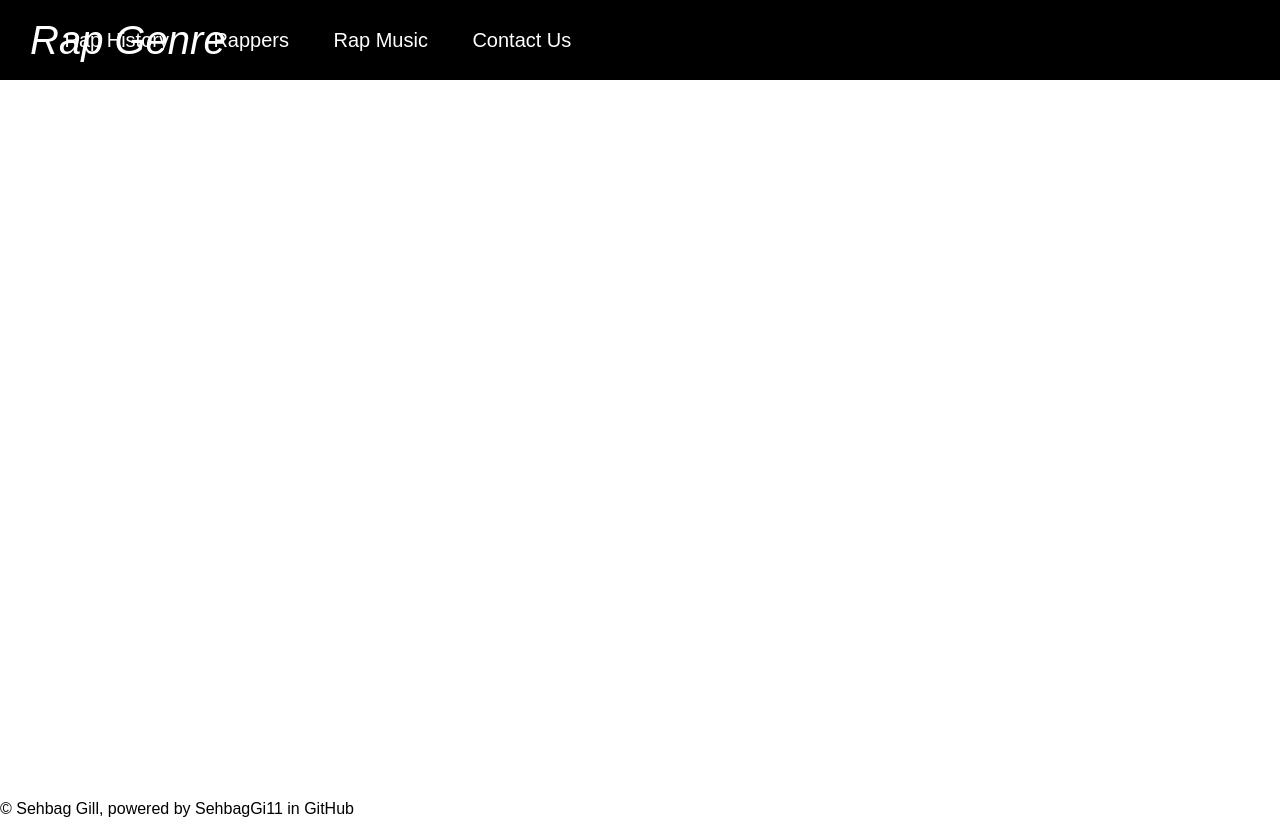
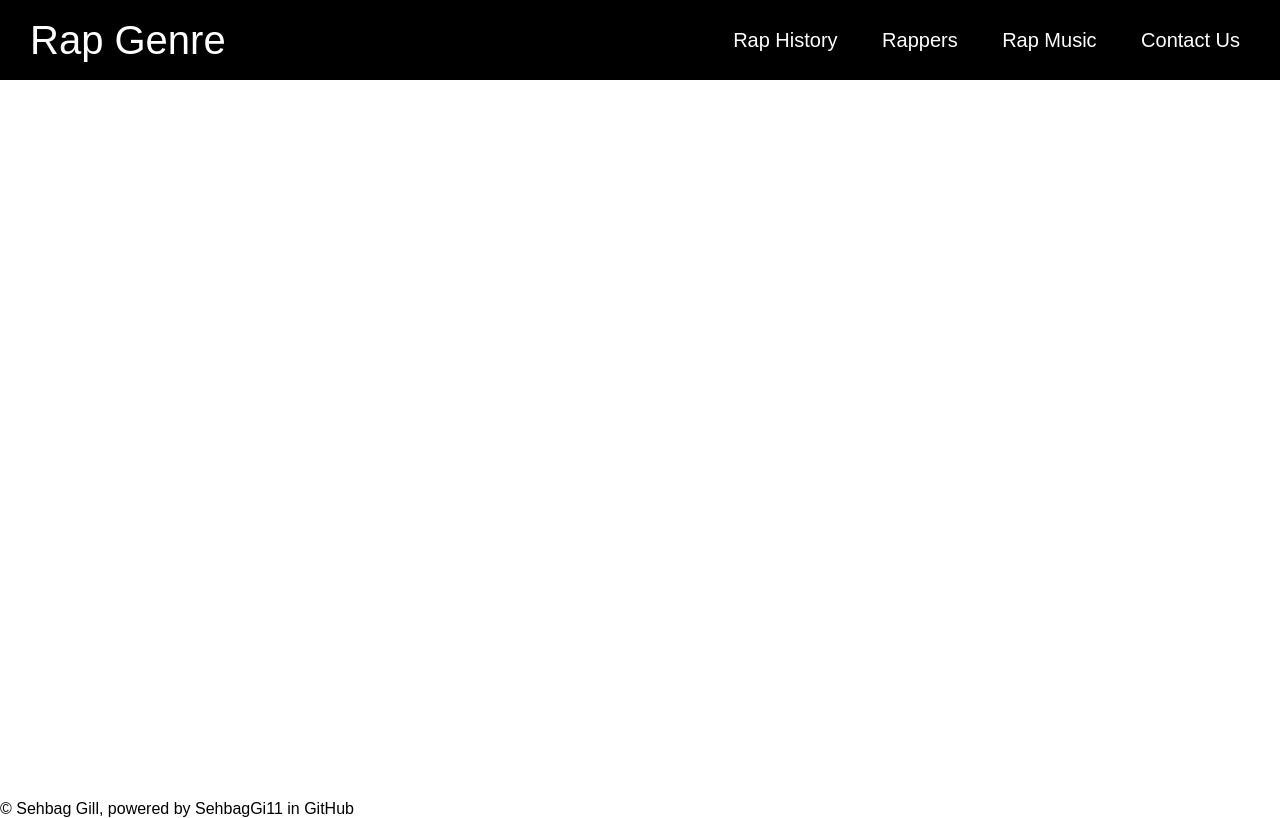
Before and after one commit to SehbagGi11/RapGenre-github.io, a plain HTML site: page index.html in a window 1280 px wide. Drawn offline with Linux system fonts and the light colour scheme.

Commit message:
Update style.css

```diff
--- a/style.css
+++ b/style.css
@@ -19,11 +19,11 @@ nav{
   padding-left: 30px;
   position: absolute;
   font-size: 30pt;
-  font-style: italic;
+  font-style: sans-serif;
 
 }
 nav ul{
-  float; right;
+  float: right;
   margin-right: 20px;
 }
 nav ul li{
```
